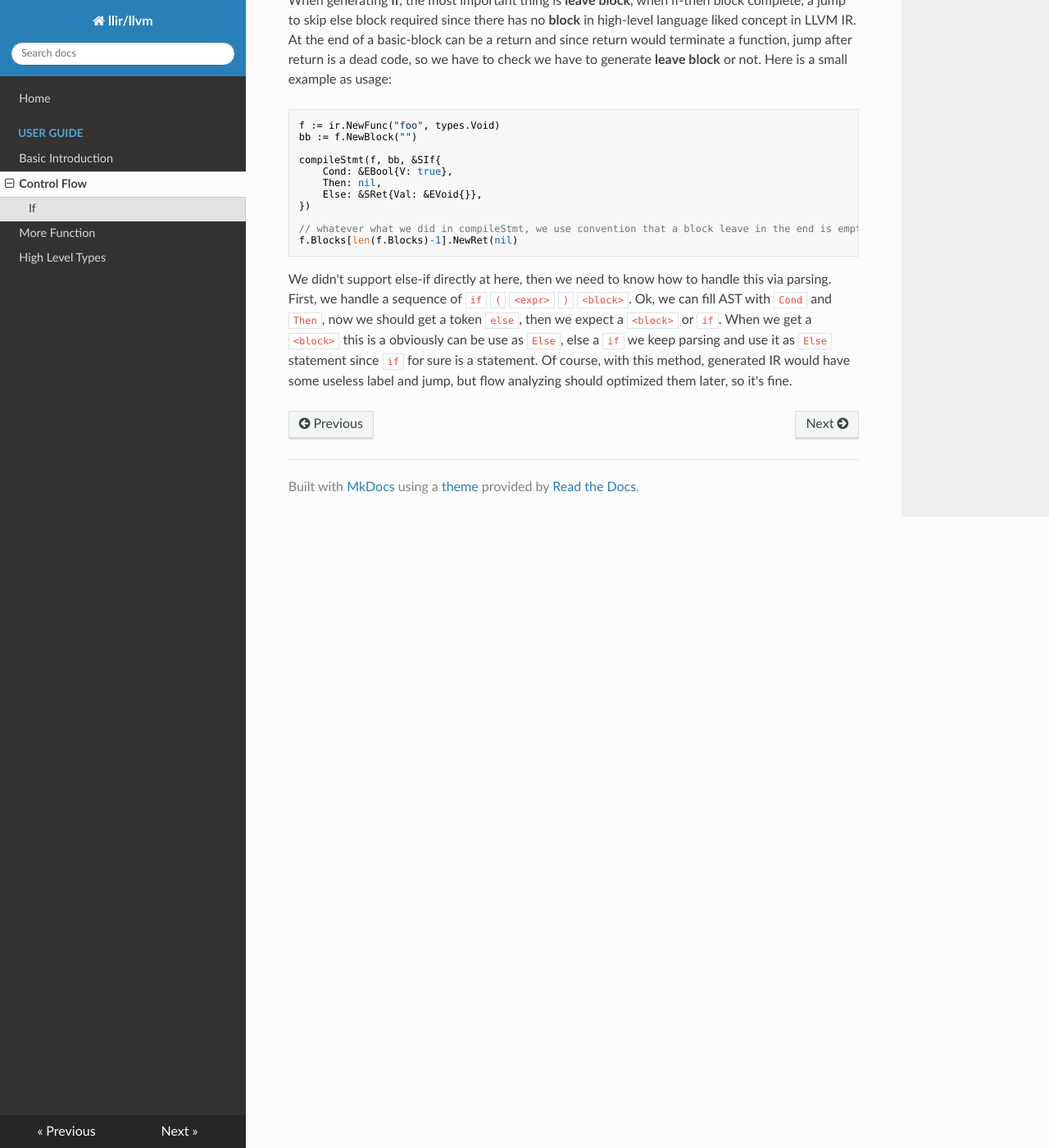
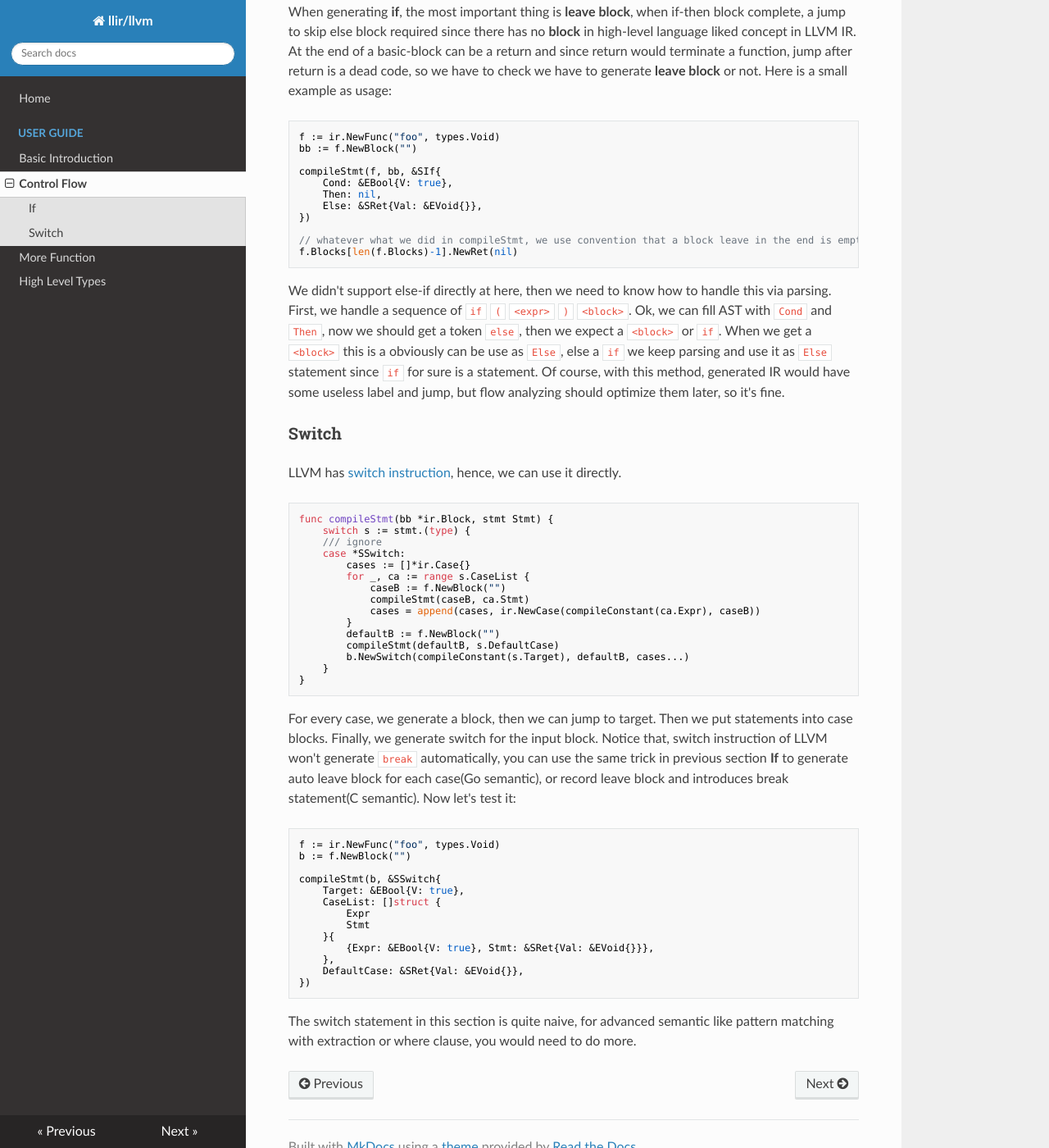
Before and after one commit to llir/document, an MkDocs documentation site: the page built from docs/user-guide/control.md, in a window 1280 px wide and 1400 px high, scrolled down 1627 px. Shown: the whole window at 82% size. Built offline with MkDocs 1.6.1, drawn with Linux system fonts in a browser that asks for light colours; nearby versions of some CDN libraries; some of the changed text lies outside the part shown.

Commit message:
control flow: switch

````diff
--- a/docs/user-guide/control.md
+++ b/docs/user-guide/control.md
@@ -53,10 +53,10 @@ type SRet struct {
 
 First, we limit expression to `EBool` and `EVoid`, and statement to `SIf` and `SRet`, to get a simple subset to focus on our purpose. Then we can get transformers to generate control flow **if**.
 
-1. generate value for expression, `0` for `false`, non `0` for `true`
+1. generate value for constant, `0` for `false`, non `0` for `true`, `void` is `nil` in llir/llvm.
 
 ```go
-func compileExpr(b *ir.Block, e Expr) value.Value {
+func compileConstant(b *ir.Block, e Expr) constant.Constant {
     switch e := e.(type) {
     case *EBool:
    	    if e.V {
@@ -74,20 +74,21 @@ func compileExpr(b *ir.Block, e Expr) value.Value {
 2. use **conditional jump** to generate **if** statement
 
 ```go
-func compileStmt(f *ir.Func, bb *ir.Block, stmt Stmt) {
+func compileStmt(bb *ir.Block, stmt Stmt) {
+    f := bb.Parent
     switch s := stmt.(type) {
     case *SIf:
     	thenB := f.NewBlock("")
     	compileStmt(f, thenB, s.Then)
     	elseB := f.NewBlock("")
     	compileStmt(f, elseB, s.Else)
-    	bb.NewCondBr(compileExpr(bb, s.Cond), thenB, elseB)
+    	bb.NewCondBr(compileConstant(bb, s.Cond), thenB, elseB)
     	if thenB.Term == nil {
     		leaveB := f.NewBlock("")
     		thenB.NewBr(leaveB)
     	}
     case *SRet:
-    	bb.NewRet(compileExpr(bb, s.Val))
+    	bb.NewRet(compileConstant(bb, s.Val))
     }
 }
 ```
@@ -108,4 +109,46 @@ compileStmt(f, bb, &SIf{
 f.Blocks[len(f.Blocks)-1].NewRet(nil)
 ```
 
-We didn't support else-if directly at here, then we need to know how to handle this via parsing. First, we handle a sequence of `if` `(` `<expr>` `)` `<block>`. Ok, we can fill AST with `Cond` and `Then`, now we should get a token `else`, then we expect a `<block>` or `if`. When we get a `<block>` this is a obviously can be use as `Else`, else a `if` we keep parsing and use it as `Else` statement since `if` for sure is a statement. Of course, with this method, generated IR would have some useless label and jump, but flow analyzing should optimized them later, so it's fine.
+We didn't support else-if directly at here, then we need to know how to handle this via parsing. First, we handle a sequence of `if` `(` `<expr>` `)` `<block>`. Ok, we can fill AST with `Cond` and `Then`, now we should get a token `else`, then we expect a `<block>` or `if`. When we get a `<block>` this is a obviously can be use as `Else`, else a `if` we keep parsing and use it as `Else` statement since `if` for sure is a statement. Of course, with this method, generated IR would have some useless label and jump, but flow analyzing should optimize them later, so it's fine.
+
+### Switch
+
+LLVM has [switch instruction](https://llvm.org/docs/LangRef.html#switch-instruction), hence, we can use it directly.
+
+```go
+func compileStmt(bb *ir.Block, stmt Stmt) {
+    switch s := stmt.(type) {
+    /// ignore
+    case *SSwitch:
+        cases := []*ir.Case{}
+        for _, ca := range s.CaseList {
+            caseB := f.NewBlock("")
+            compileStmt(caseB, ca.Stmt)
+            cases = append(cases, ir.NewCase(compileConstant(ca.Expr), caseB))
+        }
+        defaultB := f.NewBlock("")
+        compileStmt(defaultB, s.DefaultCase)
+        b.NewSwitch(compileConstant(s.Target), defaultB, cases...)
+    }
+}
+```
+
+For every case, we generate a block, then we can jump to target. Then we put statements into case blocks. Finally, we generate switch for the input block. Notice that, switch instruction of LLVM won't generate `break` automatically, you can use the same trick in previous section **If** to generate auto leave block for each case(Go semantic), or record leave block and introduces break statement(C semantic). Now let's test it:
+
+```go
+f := ir.NewFunc("foo", types.Void)
+b := f.NewBlock("")
+
+compileStmt(b, &SSwitch{
+    Target: &EBool{V: true},
+    CaseList: []struct {
+        Expr
+        Stmt
+    }{
+        {Expr: &EBool{V: true}, Stmt: &SRet{Val: &EVoid{}}},
+    },
+    DefaultCase: &SRet{Val: &EVoid{}},
+})
+```
+
+The switch statement in this section is quite naive, for advanced semantic like pattern matching with extraction or where clause, you would need to do more.
````
